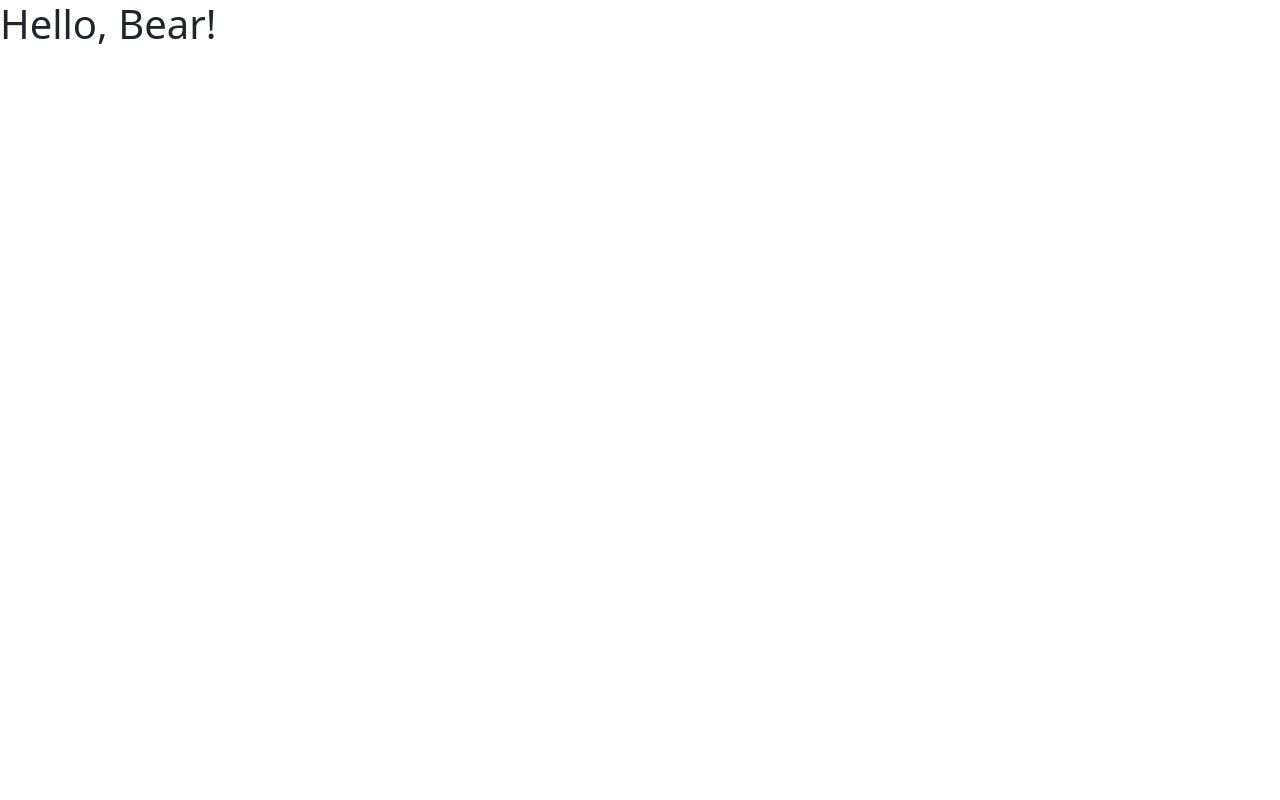
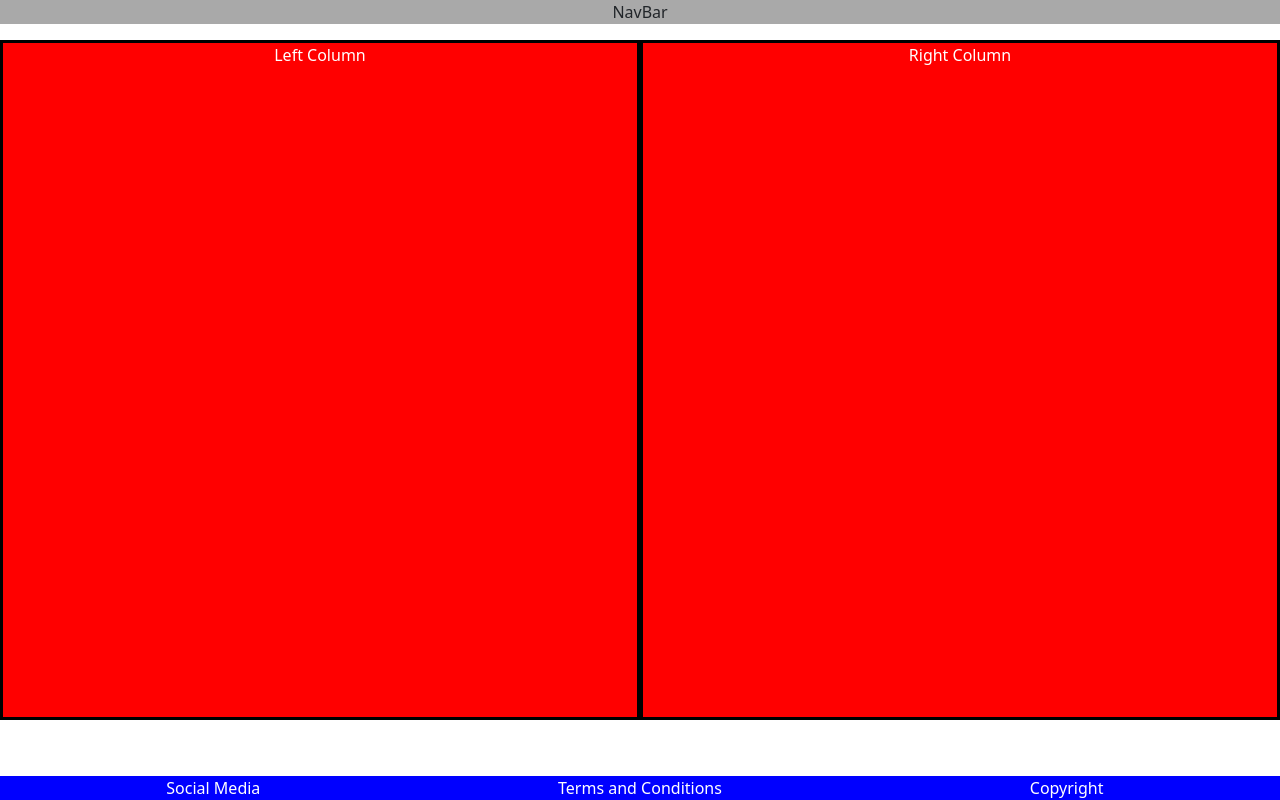
Before and after one commit to BearJCameron/collab_practice, a plain HTML site: page index.html in a window 1280 px wide. Drawn offline with nearby package versions, Linux system fonts and the light colour scheme.

Commit message:
created content place holders

```diff
--- a/css/style.css
+++ b/css/style.css
@@ -0,0 +1,32 @@
+#my_title{
+    text-align: center;
+}
+
+#my_nav{
+    background-color: darkgray;
+    text-align: center;
+}
+
+#my_row{
+    background-color: red;
+    color: white;
+    text-align: center;
+    height: 85vh;
+    margin-top: 1rem;
+    margin-bottom: 1rem;
+    clear: both;
+    /* border: solid black; */
+    /* margin: 25px; */
+}
+
+.col-6{
+    border: solid black;
+    height: 100%;
+}
+#footer{
+    position: absolute;
+    bottom: 0;
+    background-color: blue;
+    color: white;
+    text-align: center;
+}
--- a/index.html
+++ b/index.html
@@ -7,24 +7,44 @@
 
     <!-- Bootstrap CSS -->
     <link href="https://cdn.jsdelivr.net/npm/bootstrap@5.1.0/dist/css/bootstrap.min.css" rel="stylesheet" integrity="sha384-KyZXEAg3QhqLMpG8r+8fhAXLRk2vvoC2f3B09zVXn8CA5QIVfZOJ3BCsw2P0p/We" crossorigin="anonymous">
-
-    <title>Hello, world!</title>
+    <link rel="stylesheet" href="css/style.css">
+    <title>Bear's Page</title>
   </head>
   <body>
-    <h1>Hello, Bear!</h1>
-
-    <!-- Optional JavaScript; choose one of the two! -->
-
-    <!-- Option 1: Bootstrap Bundle with Popper -->
     <script src="https://cdn.jsdelivr.net/npm/bootstrap@5.1.0/dist/js/bootstrap.bundle.min.js" integrity="sha384-U1DAWAznBHeqEIlVSCgzq+c9gqGAJn5c/t99JyeKa9xxaYpSvHU5awsuZVVFIhvj" crossorigin="anonymous"></script>
 
-    <!-- Option 2: Separate Popper and Bootstrap JS -->
-    <!--
-    <script src="https://cdn.jsdelivr.net/npm/@popperjs/core@2.9.3/dist/umd/popper.min.js" integrity="sha384-eMNCOe7tC1doHpGoWe/6oMVemdAVTMs2xqW4mwXrXsW0L84Iytr2wi5v2QjrP/xp" crossorigin="anonymous"></script>
-    <script src="https://cdn.jsdelivr.net/npm/bootstrap@5.1.0/dist/js/bootstrap.min.js" integrity="sha384-cn7l7gDp0eyniUwwAZgrzD06kc/tftFf19TOAs2zVinnD/C7E91j9yyk5//jjpt/" crossorigin="anonymous"></script>
-    -->
+    <div id="my_nav" class="container-fluid">
+      <div class="row">
+        <div class="col">
+          NavBar
+        </div>
+      </div>
+    </div>
 
+    <div id="my_container" class="container-fluid">
+      <div id="my_row" class="row">
+        <div class="col-6">
+          Left Column
+        </div>
+        <div class="col-6">
+          Right Column
+        </div>
+      </div>
+    </div>
 
+    <div id="footer" class="container-fluid">
+      <div class="row">
+        <div class="col-4">
+          Social Media
+        </div>
+        <div class="col-4">
+          Terms and Conditions
+        </div>
+        <div class="col-4">
+          Copyright
+        </div>
+      </div>
+    </div>
 
   </body>
 </html>
```
